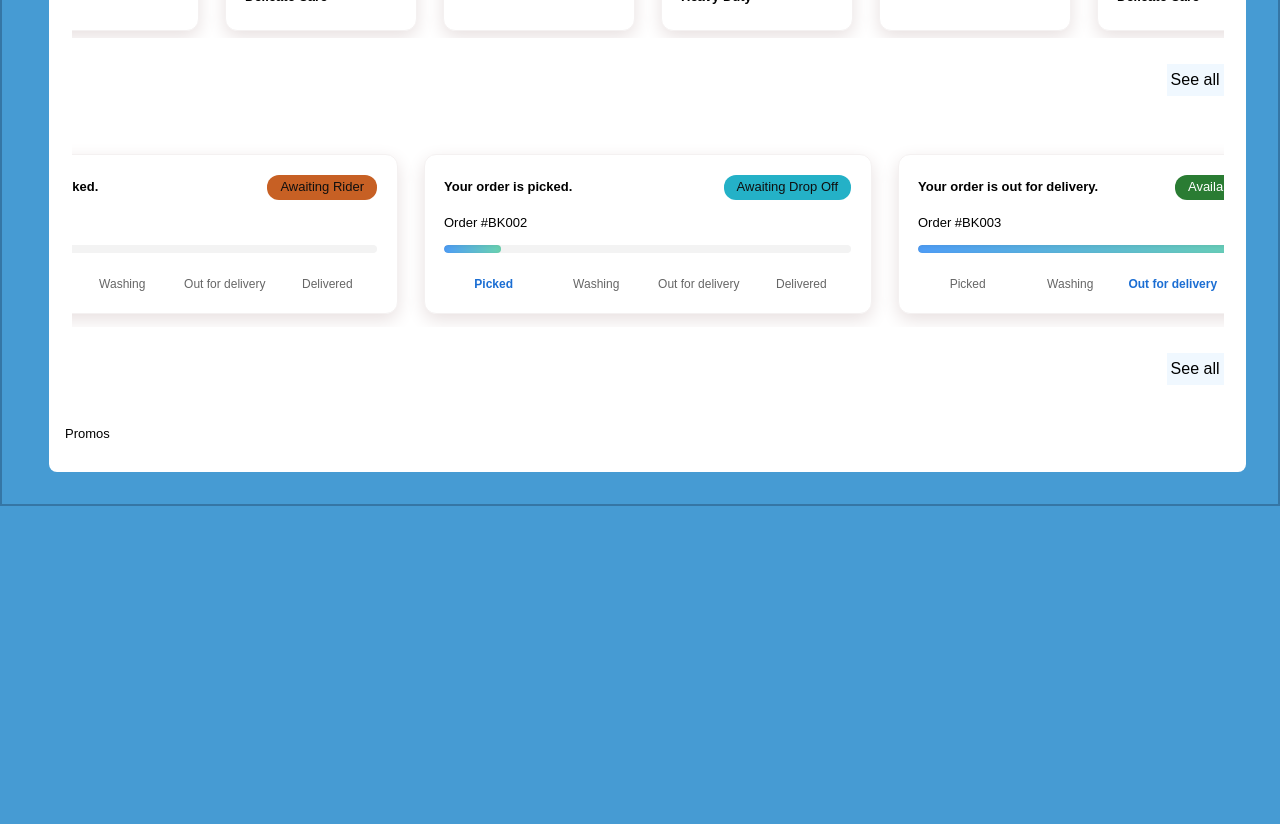
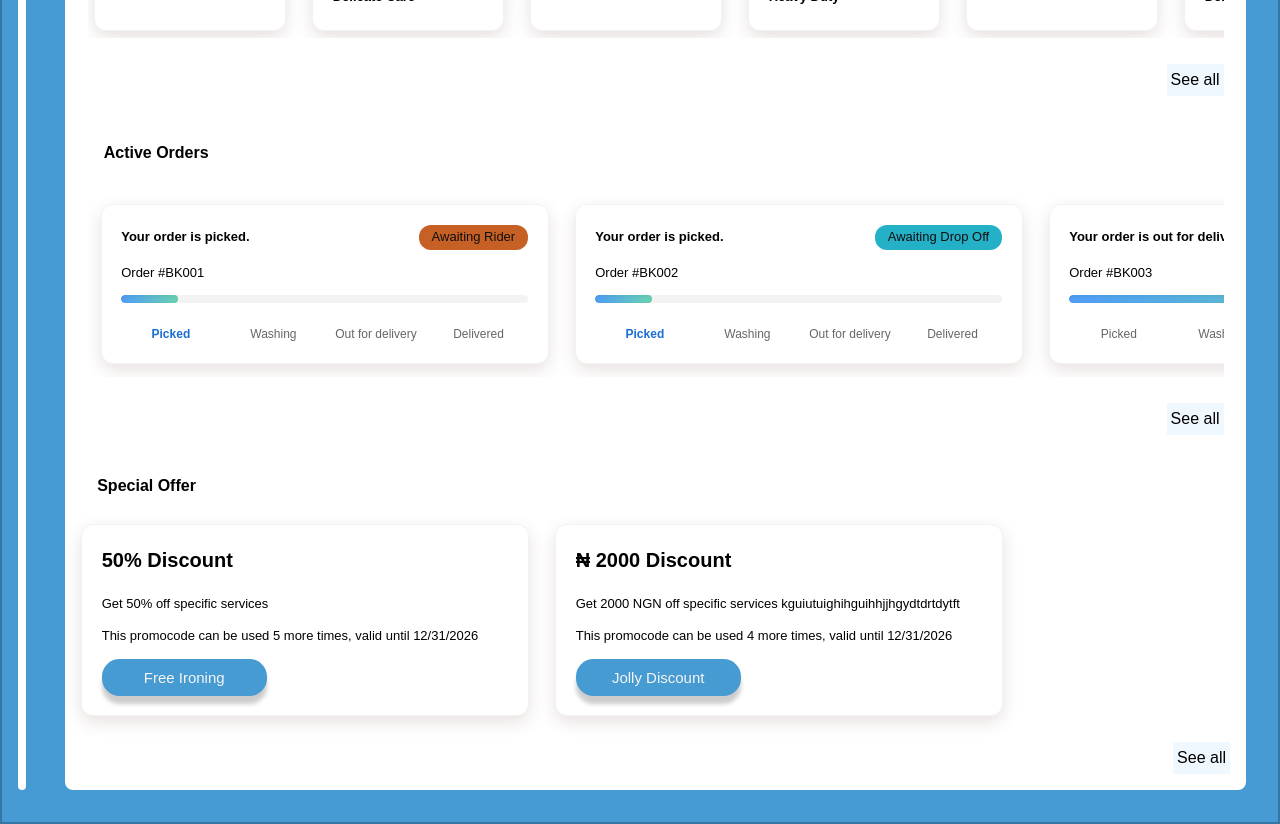
Before and after one commit to merytpeters/Laundroclean, a Next.js app in the folder client/laundroclean/: page /user/dashboard in a window 1280 px wide. Shown: the part 440-1264 px from the top of the page. Before the commit the page ends 946 px from the top, so only its background shows below. Built offline with nearby package versions, Linux system fonts and the light colour scheme; a web font is replaced by a local one.

Commit message:
feat: implement promo card component and integrate promotional offers into user dashboard

```diff
--- a/client/laundroclean/src/app/admin/(without-dashboard-layout)/controlpanel/controlpanellayout.module.css
+++ b/client/laundroclean/src/app/admin/(without-dashboard-layout)/controlpanel/controlpanellayout.module.css
@@ -2,10 +2,12 @@
     display: grid;
     transition: grid-template-columns 0.3s ease;
     min-height: 100vh;
-    width: 100vw;
+    width: 100%;
+    box-sizing: border-box;
     padding-top: 1rem;
     border: 2px solid rgba(15, 35, 58, 0.3);
     border-radius: 8px 8px 0 0;
+    overflow: auto;
 }
 
 .cplayoutcontainer.open {
@@ -76,6 +78,7 @@
     margin-top: 0;
     margin-left: 0.2rem;
     gap: 1rem;
+    overflow: hidden;
 }
 
 .cpsearchbar {
@@ -93,6 +96,9 @@
     min-height: 85vh;
     border-radius: 8px;
     font-size: small;
+    width: 100%;
+    box-sizing: border-box;
+    overflow: auto;
 }
 
 /* Responsive adjustments */
--- a/client/laundroclean/src/app/user/dashboard/dashboard.module.css
+++ b/client/laundroclean/src/app/user/dashboard/dashboard.module.css
@@ -9,6 +9,7 @@
 
 .displaytext {
     font-size: medium;
+    padding-left: 1em;
 }
 
 .displaytext b i {
@@ -21,20 +22,17 @@
 .servicesdisplaysection {
     display: flex;
     flex-direction: column;
-    width: 100%;
     height: auto;
     gap: 2em;
     padding: 0.5em;
+    overflow: auto;
 }
 
 .servicesdisplaybox {
     display: flex;
     flex-direction: row;
     gap: 2em;
-    width: 90vw;
     overflow: auto;
-    align-items: center;
-    justify-content: center;
     padding: 0.5em;
 }
 
@@ -54,15 +52,30 @@
     flex-direction: column;
     gap: 2em;
     padding: 0.5em;
+    overflow: auto;
+}
+
+.sectionheader {
+    padding-left: 1em;
+    font-size: medium;
 }
 
 .activeordersdisplaybox{
     display: flex;
     flex-direction: row;
-    width: 90vw;
     overflow: auto;
-    align-items: center;
-    justify-content: center;
     padding: 1em;
     gap: 2em;
 }
+
+.specialofferssection {
+    display: flex;
+    flex-direction: column;
+    gap: 2em;
+}
+
+.promocarddisplaybox {
+    display: flex;
+    flex-direction: row;
+    gap: 2em;
+}
--- a/client/laundroclean/src/app/user/dashboard/page.tsx
+++ b/client/laundroclean/src/app/user/dashboard/page.tsx
@@ -3,6 +3,7 @@ import styles from "./dashboard.module.css";
 import { mapCurrencySymbol, mapPricingType } from "src/types/laundroservices";
 import { mockServices } from "src/services/laundrocleanservices/mock";
 import ActiveOrder from "src/components/ui/flexboxes/ActiveOrder";
+import PromoCard from "src/components/ui/flexboxes/PromoCard";
 
 export default function ClientDashboard () {
     const services = mockServices;
@@ -43,6 +44,7 @@ export default function ClientDashboard () {
                 <a href="" className={styles.seeallbutton}>See all</a>
             </section>
             <section className={styles.activeorderssection}>
+                <span className={styles.sectionheader}><b>Active Orders</b></span>
                 <section className={styles.activeordersdisplaybox}>
                     <ActiveOrder />
                 </section>
@@ -50,8 +52,12 @@ export default function ClientDashboard () {
                 {/* Active Orders/Order status: Orders that are not yet delivered but confirmed (paid) */}
                 <a href="" className={styles.seeallbutton}>See all</a>
             </section>
-            <section>
-                Promos
+            <section className={styles.specialofferssection}>
+                <span className={styles.sectionheader}> <b> Special Offer </b></span>
+                <section className={styles.promocarddisplaybox}>
+                    <PromoCard />
+                </section>
+                <a href="" className={styles.seeallbutton}>See all</a>
             </section>
         </div>
     )
--- /dev/null
+++ b/client/laundroclean/src/components/ui/flexboxes/PromoCard.module.css
@@ -0,0 +1,32 @@
+.promocontainer {
+    display: flex;
+    flex-direction: column;
+    background-color: var(--foreground);
+    border: 1px solid #f4f1f1;
+    padding: 1.5em;
+    border-radius: 12px;
+    width: 28rem;
+    height: 12rem;
+    overflow: auto;
+    box-shadow:0 6px 18px #e8e0e0;
+    gap: 1em;
+}
+
+.promodescription {
+    overflow-wrap: break-word;
+    overflow: auto;
+    height: 20px;
+}
+
+.textnexpiry {
+    display: flex;
+}
+
+.promocodebtn {
+  --btn-bg: #469bd3;
+  --btn-color: #f5f5f5;
+  --btn-border: none;
+  --btn-width: 11em;
+  --btn-border-radius: 1.1rem;
+  --btn-height: 2.5em;
+}
--- /dev/null
+++ b/client/laundroclean/src/components/ui/flexboxes/PromoCard.tsx
@@ -0,0 +1,26 @@
+import { mapCurrencySymbol } from "src/types/laundroservices";
+import { promoDetails } from "src/services/promoService/mock";
+import Button from "../Button/Button";
+import styles from "./PromoCard.module.css";
+
+export default function PromoCard() {
+    return (
+        <>
+        {/** if type percenctage type = %, if fixed amount type = mappedCurrency */}
+        {promoDetails.map((promoResponse) => {
+            let currency = "";
+            let usageleft = 0;
+            if (promoResponse.currency) currency = promoResponse.currency ? mapCurrencySymbol(promoResponse.currency) : promoResponse.currency;
+            if (promoResponse.perUserLimit !== undefined && promoResponse.timesUsed !== undefined) usageleft = promoResponse.perUserLimit - promoResponse.timesUsed
+            return(
+                <div className={styles.promocontainer} key={promoResponse.id}>
+                    <h3>{promoResponse.type === "PERCENTAGE" ? `${promoResponse.value}%` : `${currency} ${promoResponse.value}`} Discount</h3>
+                    <span className={styles.promodescription}>{promoResponse.description}</span>
+                    <span className={styles.textnexpiry}>This promocode can be used {usageleft} more times, valid until {new Date(promoResponse.expiresAt).toLocaleDateString()}</span>
+                    <Button text={promoResponse.code} className={styles.promocodebtn}></Button>
+                </div>
+            );
+        })}
+        </>
+    )
+}
--- /dev/null
+++ b/client/laundroclean/src/services/promoService/mock.ts
@@ -0,0 +1,25 @@
+import { PromoDetail} from "src/types/promoCode";
+
+export const promoDetails: PromoDetail[]  = [
+    {
+        id: "1",
+        code: "Free Ironing",
+        description: "Get 50% off specific services",
+        perUserLimit: 5,
+        timesUsed: 0,
+        expiresAt: "2026-12-31T23:59:59Z",
+        type: "PERCENTAGE",
+        value: 50,
+    },
+    {
+        id: "2",
+        code: "Jolly Discount",
+        description: "Get 2000 NGN off specific services kguiutuighihguihhjjhgydtdrtdytft hguytyuifuyufuyghuyuftydrtsttduyiuioxiszuisuysudysdiudytdiousydtsuidgyd suidysydosaiudhuysdthejdiuydai diuyadihcaud jhyrtt yfryttydstdytyu tyrtfyfuy",
+        perUserLimit: 5,
+        timesUsed: 1,
+        expiresAt: "2026-12-31T23:59:59Z",
+        type: "FIXED_AMOUNT",
+        value: 2000,
+        currency: "NAIRA"
+    }
+]
--- a/client/laundroclean/src/styles/global.css
+++ b/client/laundroclean/src/styles/global.css
@@ -5,7 +5,7 @@
 
 html,
 body {
-  max-width: 100vw;
+  width: 100%;
   overflow-x: hidden;
   overflow-y: auto;
 }
--- /dev/null
+++ b/client/laundroclean/src/types/promoCode.ts
@@ -0,0 +1,13 @@
+export type PromoType = "PERCENTAGE" | "FIXED_AMOUNT"
+
+export type PromoDetail = {
+    id: string;
+    code: string;
+    description?: string;
+    perUserLimit?: number;
+    timesUsed?: number;
+    expiresAt: string;
+    type: PromoType;
+    value: number;
+    currency?: string;
+}
```
Also changed, not shown: client/laundroclean/src/services/promoService/promo.services.ts (added).
